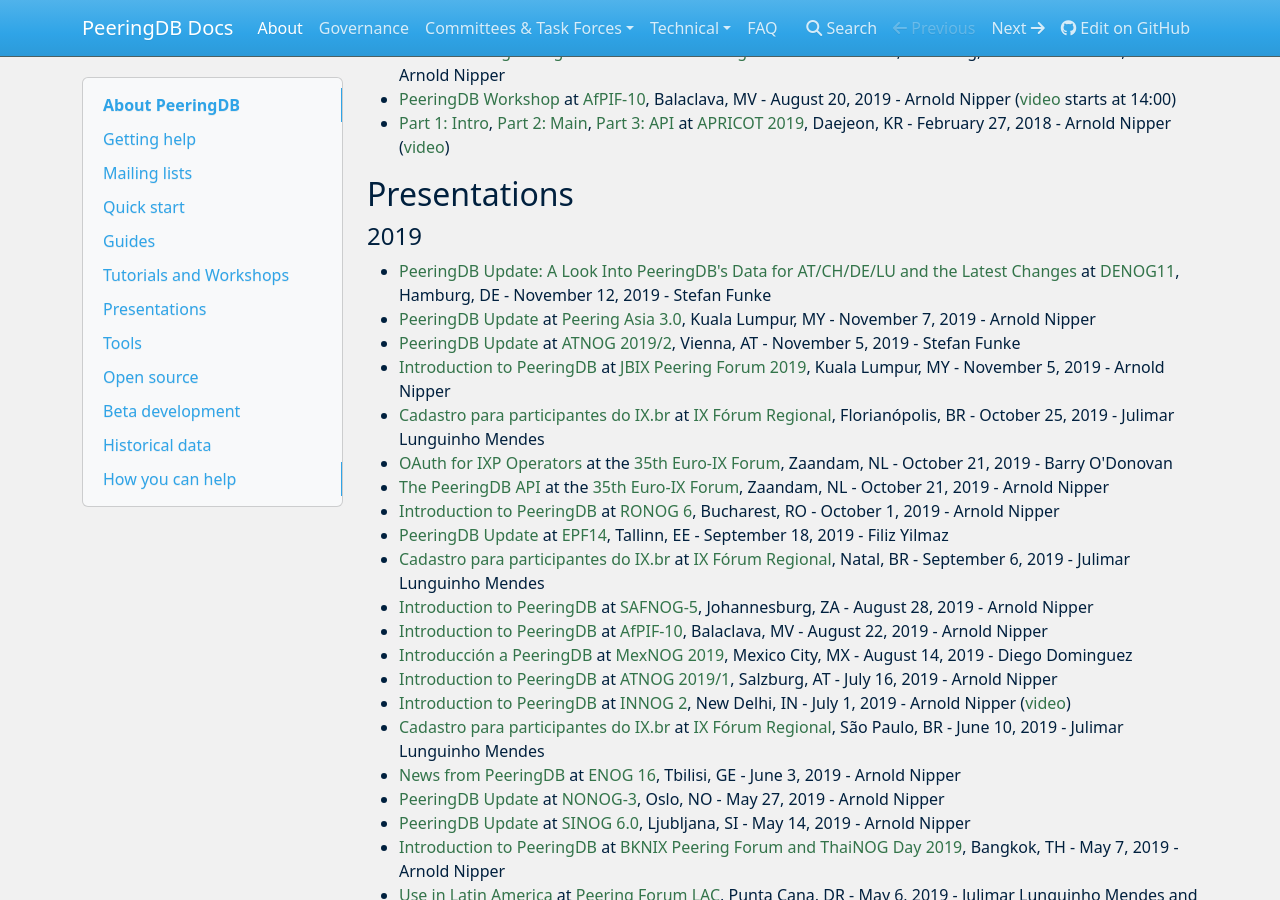
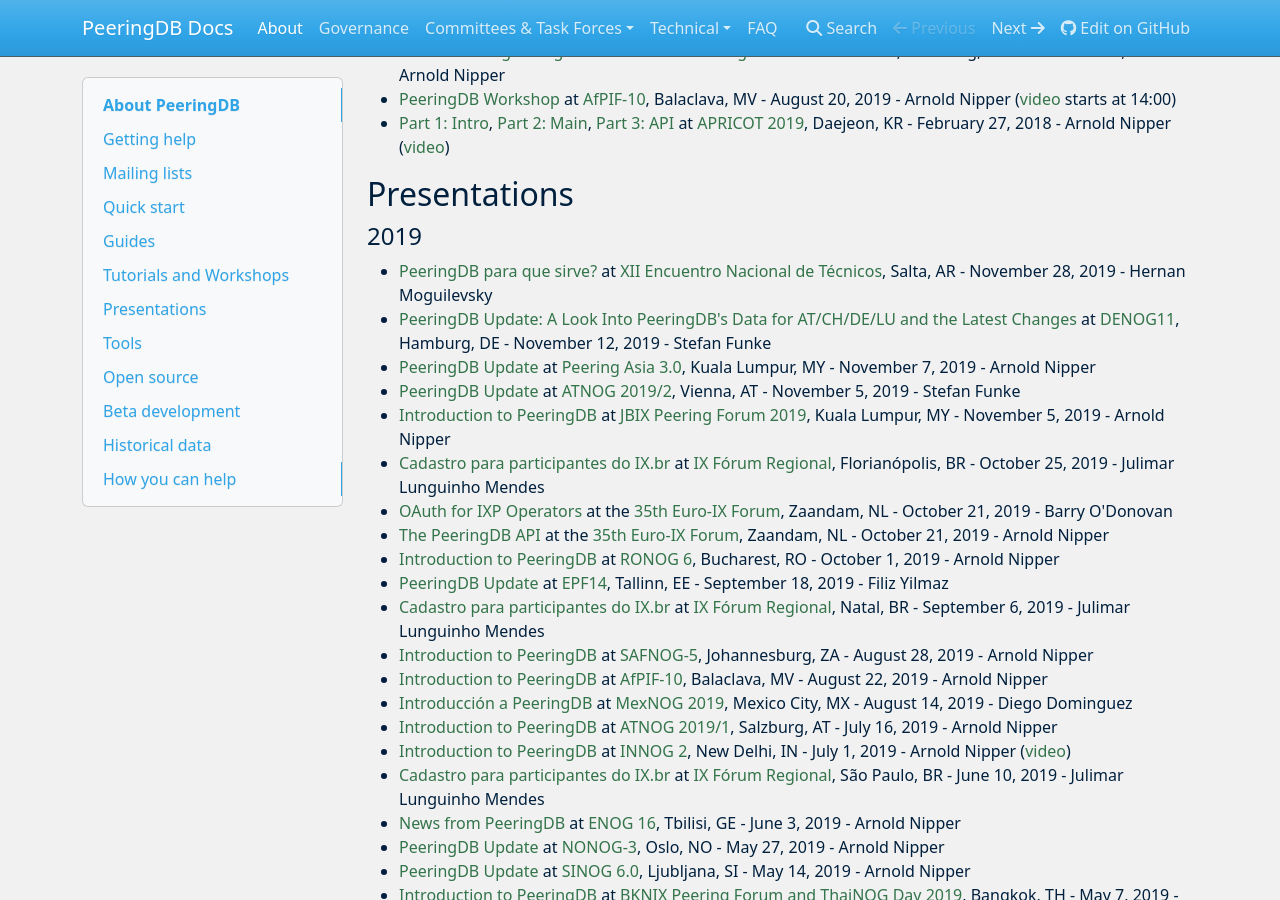
Before and after one commit to peeringdb/docs, an MkDocs documentation site: the page built from docs/index.md, in a window 1280 px wide and 900 px high, scrolled down 1432 px. Built offline with MkDocs 1.6.1, drawn with Linux system fonts in a browser that asks for light colours; nearby versions of some CDN libraries.

Commit message:
Added Hernan's Técnicos presentation.

```diff
--- a/docs/index.md
+++ b/docs/index.md
@@ -59,6 +59,7 @@
 
 #### 2019
 
+- [PeeringDB para que sirve?](presentation/20191128-cabase-peeringdb-intro-spanish.pdf) at [XII Encuentro Nacional de Técnicos](https://www.eventbrite.com.ar/e/xii-encuentro-nacional-de-tecnicos-28-y-29-de-noviembre-tickets-74689228493), Salta, AR - November 28, 2019 - Hernan Moguilevsky
 - [PeeringDB Update: A Look Into PeeringDB's Data for AT/CH/DE/LU and the Latest Changes](presentation/20191112-DENOG11-Stefan_Funke.pdf) at [DENOG11](https://www.denog.de/de/meetings/denog11/zeitplan.html), Hamburg, DE - November 12, 2019 - Stefan Funke
 - [PeeringDB Update](presentation/20191107-PeeringAsia3-Arnold-Nipper-V2.pdf) at [Peering Asia 3.0](http://peeringasia.com/), Kuala Lumpur, MY - November 7, 2019 - Arnold Nipper
 - [PeeringDB Update](presentation/20191105-ATNOG2019-2-Stefan_Funke.pdf) at [ATNOG 2019/2](https://atnog.at/), Vienna, AT - November 5, 2019 - Stefan Funke
```
Also changed, not shown: 1 other file.
